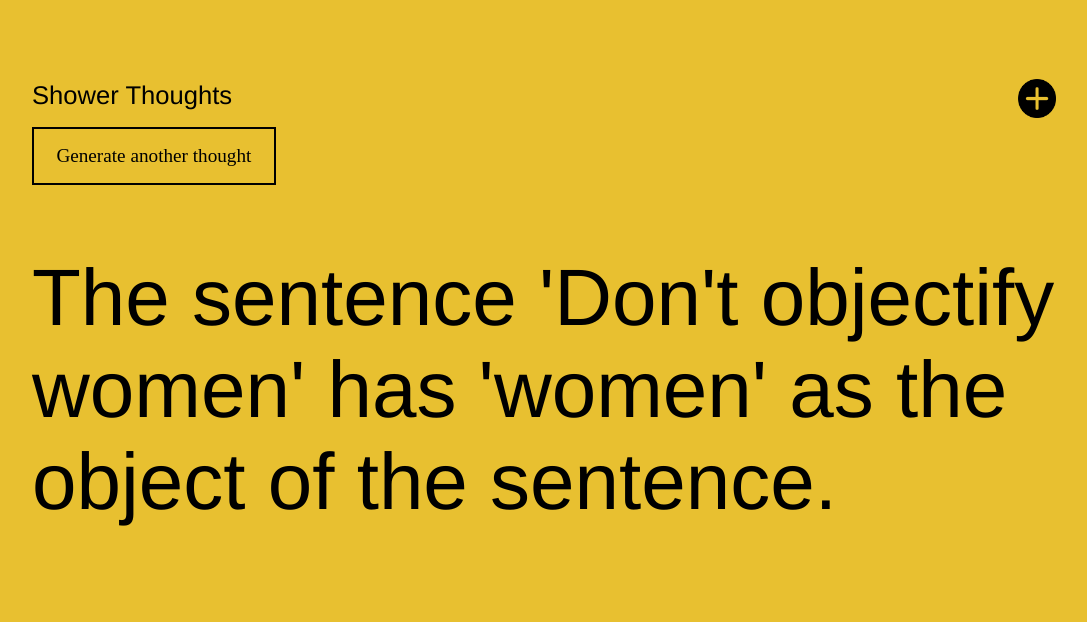
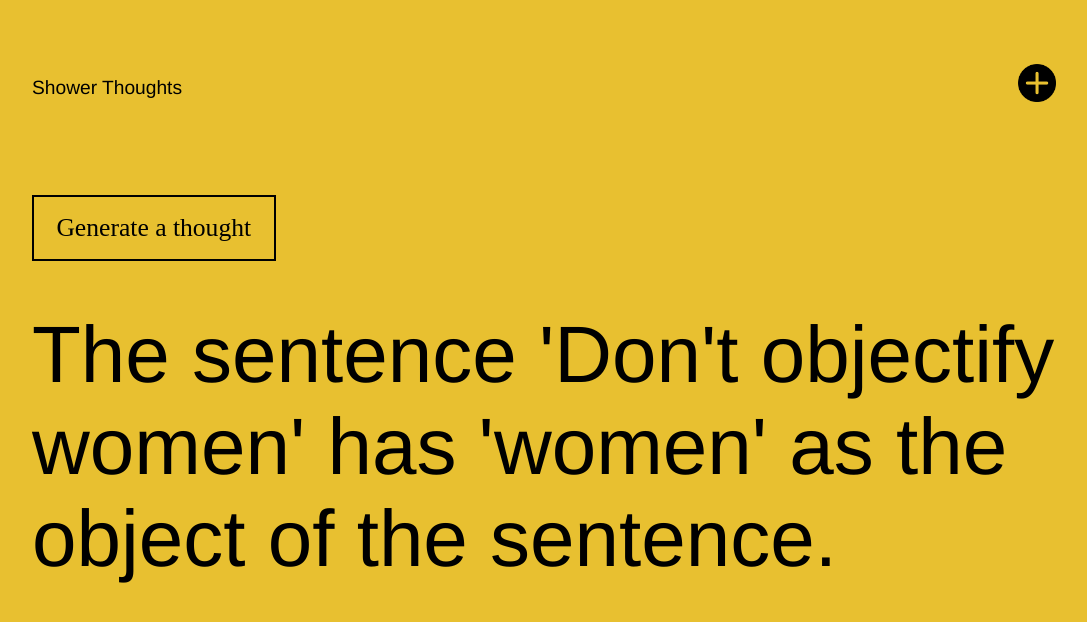
Before and after one commit to isabelxklee/shower-thoughts, a React (Create React App) app: page / in a window 1280 px wide. Shown: the top 622 px of the page, without its empty margins (96-1183 px from the left). Built offline with nearby package versions, Linux system fonts and the light colour scheme; data requests are answered from the project's data file.

Commit message:
added layout styling

```diff
--- a/src/App.css
+++ b/src/App.css
@@ -11,11 +11,15 @@ body, h1, h2 {
 }
 
 h1 {
-  font-size: 1.6rem;
+  font-size: 1.2rem;
 }
 
 h2 {
   font-size: 5rem;
+}
+
+#thought {
+  margin: 3rem 0;
 }
 
 #add-icon {
--- a/src/App.js
+++ b/src/App.js
@@ -53,7 +53,7 @@ class App extends Component {
       <div className="App">
         <h1>Shower Thoughts</h1>
         <img src={icon} onClick={this.openForm} id="add-icon" alt="Icon with a plus sign"/>
-        <Button variant='inverted' onClick={this.handleChange}>Generate another thought</Button>
+        <Button variant='inverted' onClick={this.handleChange}>Generate a thought</Button>
         <Thought thought={thoughts[selectedIndex]} />
       </div>
     )
--- a/src/components/Button.jsx
+++ b/src/components/Button.jsx
@@ -5,12 +5,12 @@ const Button = styled('button')(
   {
     fontFamily: 'Apfel Grotezk',
     padding: '1rem 1.4rem',
-    fontSize: '1.2rem',
+    fontSize: '1.6rem',
     fontWeight: '400',
     border: 'none',
     backgroundColor: 'black',
     color: '#E8C030',
-    display: 'block'
+    display: 'block',
   },
 
   variant({
@@ -18,7 +18,8 @@ const Button = styled('button')(
       inverted: {
         backgroundColor: '#E8C030',
         color: 'black',
-        border: '2px solid black'
+        border: '2px solid black',
+        margin: '6rem 0 0 0'
       },
     }
   })
--- a/src/components/Thought.jsx
+++ b/src/components/Thought.jsx
@@ -2,9 +2,9 @@ import React from 'react'
 
 function Thought(props) {
   return (
-    <div id="thought">
-      <h2>{props.thought ? props.thought.quote : null}</h2>
-    </div>
+    <>
+      <h2 id="thought">{props.thought ? props.thought.quote : null}</h2>
+    </>
   )
 }
 
```
